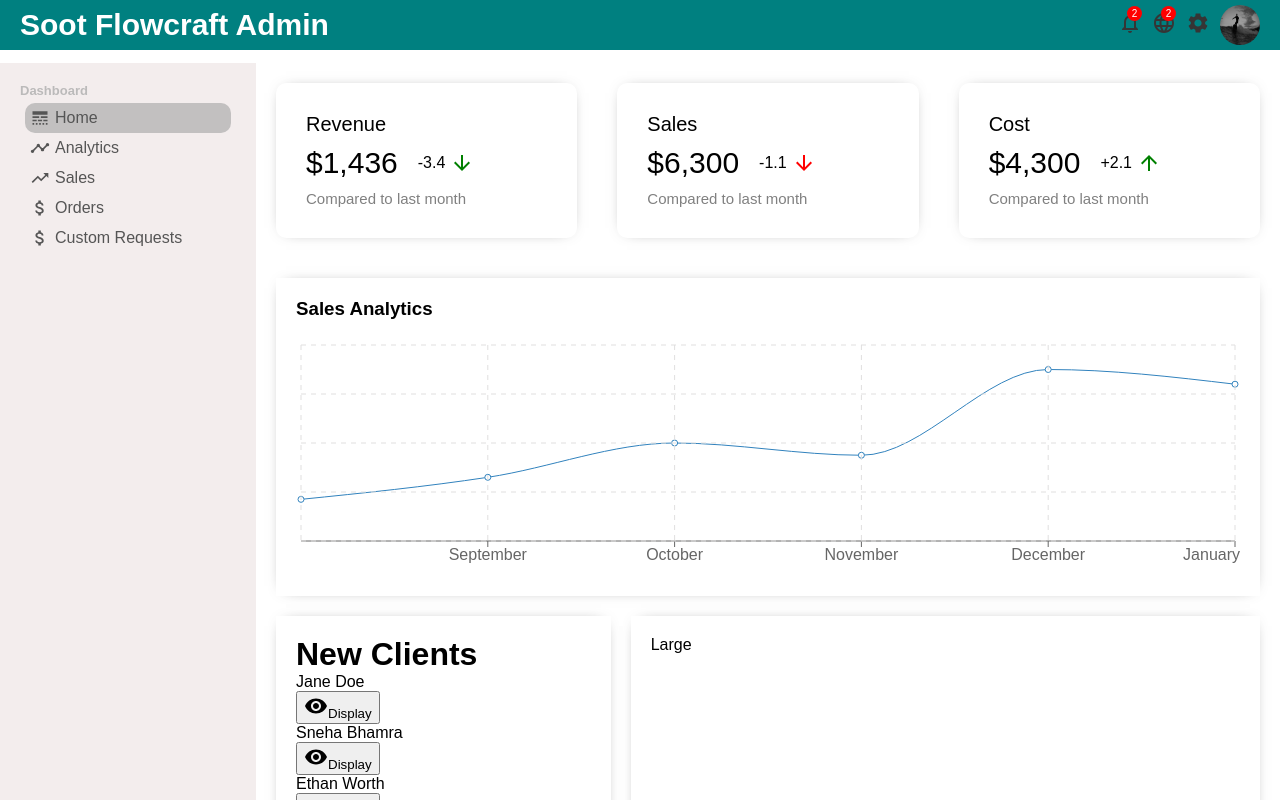
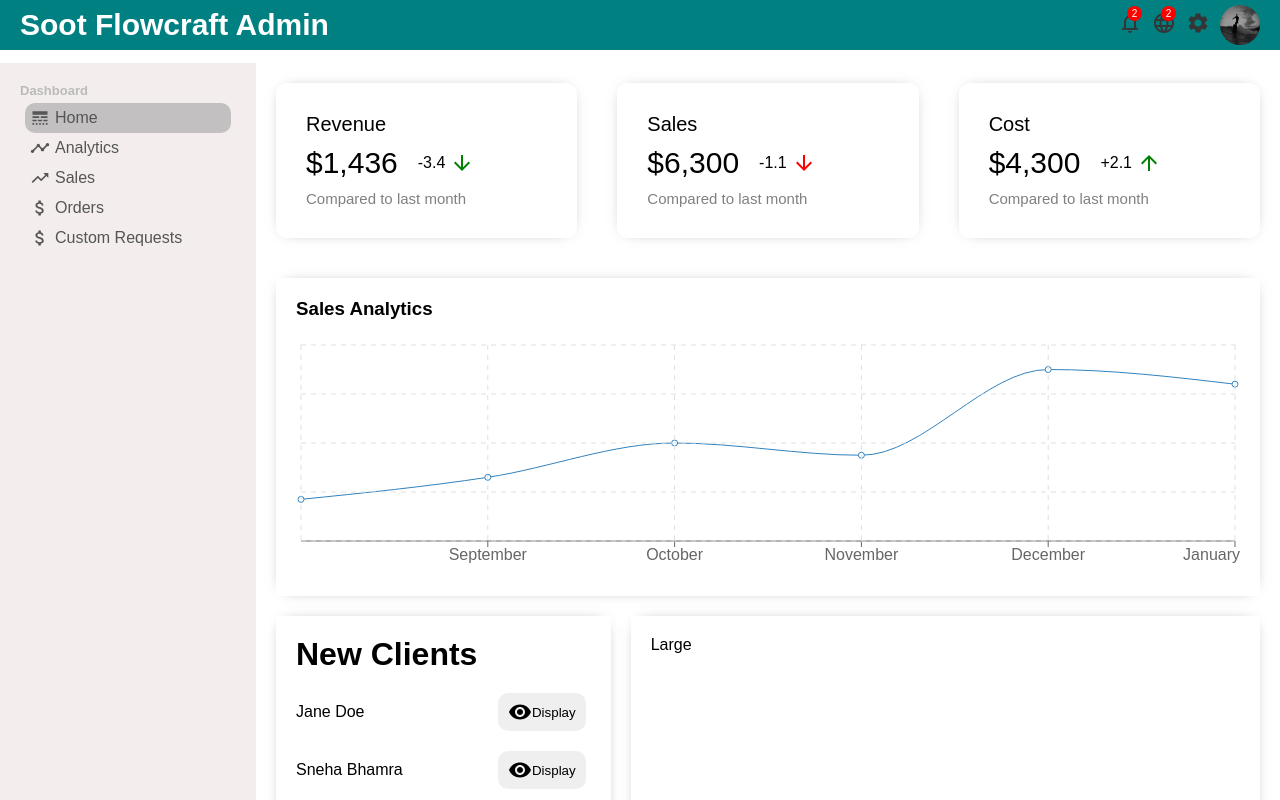
Before and after one commit to alawmoradi665/soot_flowboards-app, a React (Create React App) app in the folder admin/: page / in a window 1280 px wide. Shown: the top 800 px of the page. Built offline with nearby package versions, Linux system fonts and the light colour scheme; a web font is replaced by a local one.

Commit message:
further styling

```diff
--- a/admin/src/components/widgetsSmall/widgetSmall.css
+++ b/admin/src/components/widgetsSmall/widgetSmall.css
@@ -23,3 +23,32 @@
     padding: 0;
     list-style: none;
 }
+
+.widgetListItem {
+    display: flex;
+    align-items: center;
+    justify-content: space-between;
+    margin: 20px 0px;
+    margin-right: 5px;
+}
+
+.widgetUser{
+    font-weight: 600;
+}
+
+.widgetUsername{
+    font-weight: 300;
+}
+
+.widgetButton{
+    display: flex;
+    align-items: center;
+    border: none;
+    border-radius: 10px;
+    padding: 7px 10px;
+    cursor: pointer;
+}
+
+.widgetButton.active, .widgetButton:hover {
+    background-color: rgb(194, 192, 192);
+}
```
